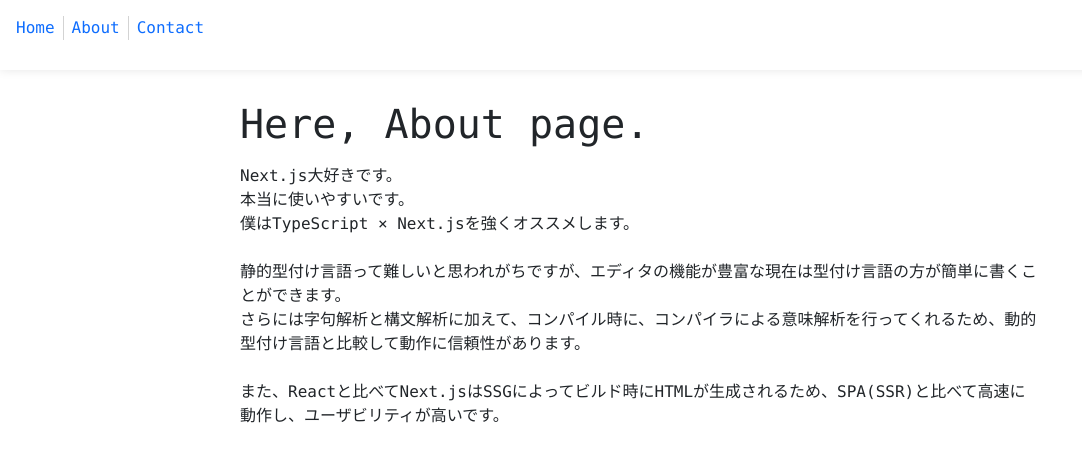
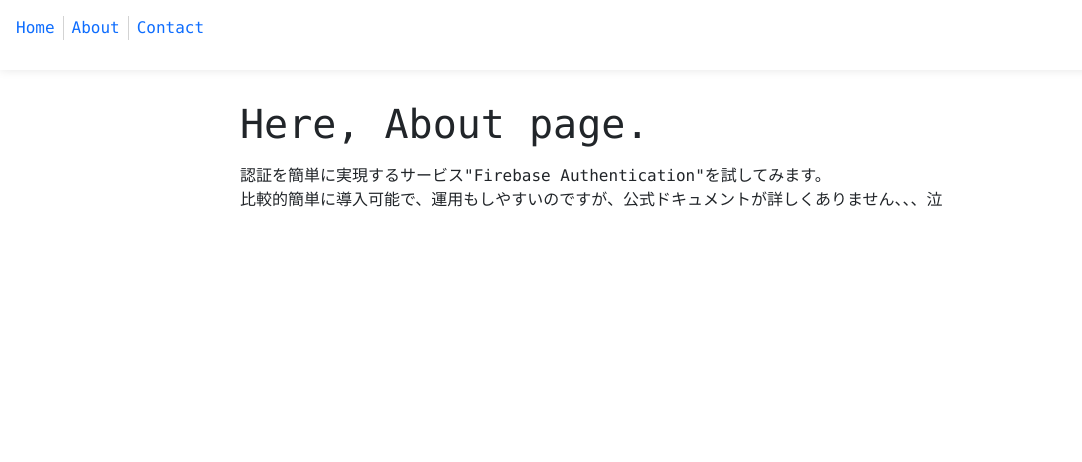
Before and after one commit to osawa-koki/studying-firebase-auth, a Next.js app: page /about in a window 1280 px wide. Shown: the top 462 px of the page, without its empty margins (0-1082 px from the left). Built offline with nearby package versions, Linux system fonts and the light colour scheme.

Commit message:
About書いた。

```diff
--- a/pages/about.tsx
+++ b/pages/about.tsx
@@ -6,7 +6,7 @@ export default function HelloWorld() {
       <main>
         <div id="About">
           <h1>Here, About page.</h1>
-          <p>Next.js大好きです。<br />本当に使いやすいです。<br />僕はTypeScript × Next.jsを強くオススメします。<br /><br />静的型付け言語って難しいと思われがちですが、エディタの機能が豊富な現在は型付け言語の方が簡単に書くことができます。<br />さらには字句解析と構文解析に加えて、コンパイル時に、コンパイラによる意味解析を行ってくれるため、動的型付け言語と比較して動作に信頼性があります。<br /><br />また、Reactと比べてNext.jsはSSGによってビルド時にHTMLが生成されるため、SPA(SSR)と比べて高速に動作し、ユーザビリティが高いです。</p>
+          <p>認証を簡単に実現するサービス"Firebase Authentication"を試してみます。<br />比較的簡単に導入可能で、運用もしやすいのですが、公式ドキュメントが詳しくありません、、、泣</p>
         </div>
       </main>
     </Layout>
```
